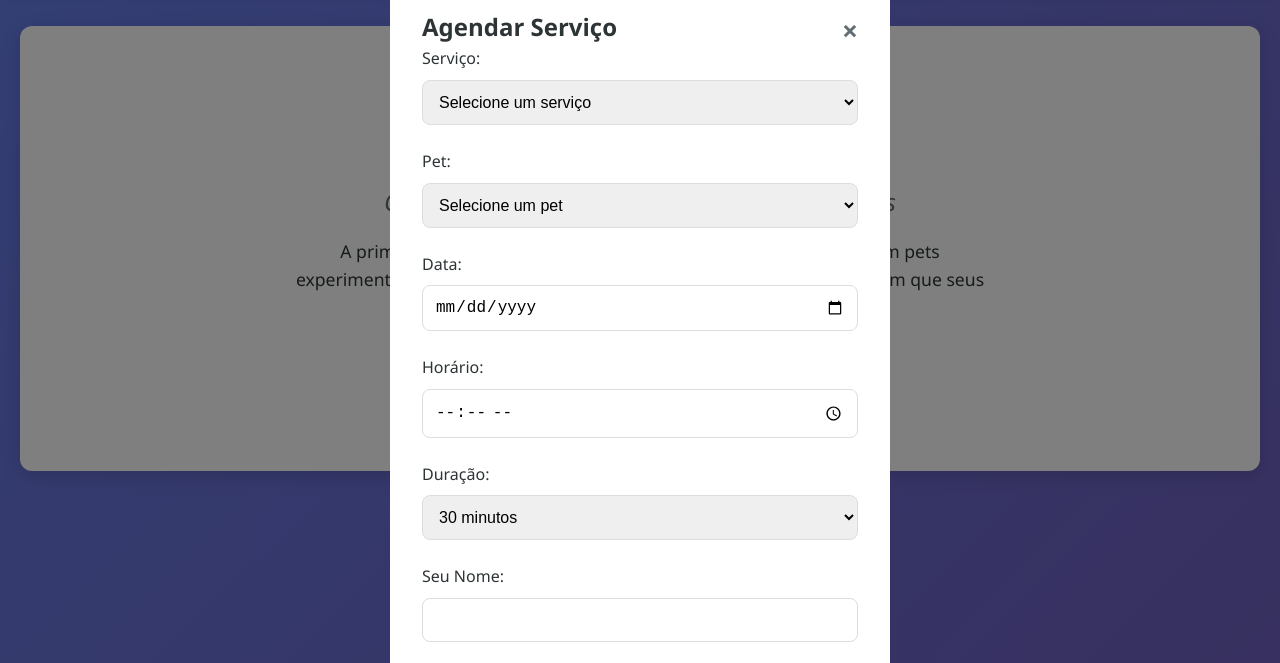
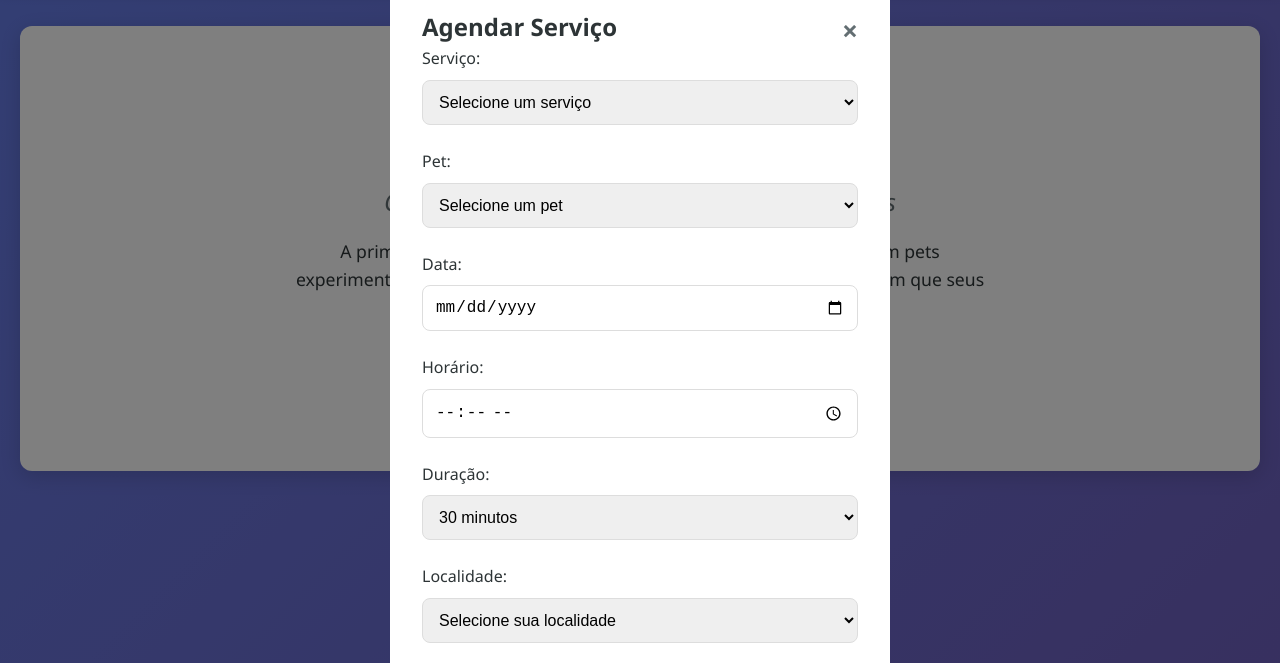
Before and after one commit to IgorMW/petforma, a plain HTML site: page index.html in a window 1280 px wide. Both pictures are taken after a click on the button "Agendar Agora". Shown: the part 88-751 px from the top of the page. Drawn offline with Linux system fonts and the light colour scheme.

Commit message:
Add locate

```diff
--- a/index.html
+++ b/index.html
@@ -91,18 +91,18 @@
           </div>
         </div>
         <div class="pet-card">
-          <img src="./assets/petforma-logo.png" alt="Mais pets">
+          <img src="./assets/brigite.png" alt="Mais pets">
           <div class="pet-info">
-            <h3>Max</h3>
-            <p>Golden Retriever amigável. Perfeito para famílias e crianças.</p>
-            <button class="btn btn-primary" onclick="openBookingModal('', 'Max')">Agendar</button>
+            <h3>Brigite</h3>
+            <p>Labradora amigável. Perfeita para famílias e crianças.</p>
+            <button class="btn btn-primary" onclick="openBookingModal('', 'Brigite')">Agendar</button>
           </div>
         </div>
         <div class="pet-card">
-          <img src="./assets/petforma-logo.png" alt="Mais pets">
+          <img src="./assets/luna.png" alt="Mais pets">
           <div class="pet-info">
             <h3>Luna</h3>
-            <p>Gata siamesa elegante e independente. Gosta de atenção nos seus termos.</p>
+            <p>Cadela fofa e independente. Gosta de atenção nos seus termos.</p>
             <button class="btn btn-primary" onclick="openBookingModal('', 'Luna')">Agendar</button>
           </div>
         </div>
@@ -131,8 +131,8 @@
             <option value="">Selecione um pet</option>
             <option value="persa">Persa (Cachorro)</option>
             <option value="toddy">Toddy (Cachorro)</option>
-            <option value="max">Max (Golden Retriever)</option>
-            <option value="luna">Luna (Gata Siamesa)</option>
+            <option value="brigite">Brigite (Cachorro)</option>
+            <option value="luna">Luna (Cachorro)</option>
           </select>
         </div>
         <div class="form-group">
@@ -151,6 +151,13 @@
             <option value="120">2 horas</option>
             <option value="180">3 horas</option>
             <option value="240">4 horas</option>
+          </select>
+        </div>
+        <div class="form-group">
+          <label for="location">Localidade:</label>
+          <select id="location" name="location" required>
+            <option value="">Selecione sua localidade</option>
+            <!-- As opções serão preenchidas dinamicamente pelo JavaScript -->
           </select>
         </div>
         <div class="form-group">
@@ -207,6 +214,7 @@
     </div>
   </footer>
 
+  <script src="locations-rj.js"></script>
   <script src="script.js"></script>
 </body>
 
--- /dev/null
+++ b/locations-rj.js
@@ -0,0 +1,346 @@
+// Localidades do Estado do Rio de Janeiro
+const locationsRJ = {
+    // Regiões Metropolitanas e Municípios organizados por região
+    regions: {
+        "Região Metropolitana": [
+            "Rio de Janeiro",
+            "Belford Roxo",
+            "Duque de Caxias",
+            "Guapimirim",
+            "Itaboraí",
+            "Itaguaí",
+            "Japeri",
+            "Magé",
+            "Maricá",
+            "Mesquita",
+            "Nilópolis",
+            "Niterói",
+            "Nova Iguaçu",
+            "Paracambi",
+            "Queimados",
+            "São Gonçalo",
+            "São João de Meriti",
+            "Seropédica",
+            "Tanguá"
+        ],
+        "Região Serrana": [
+            "Petrópolis",
+            "Teresópolis",
+            "Nova Friburgo",
+            "Cachoeiras de Macacu",
+            "Cantagalo",
+            "Carmo",
+            "Cordeiro",
+            "Duas Barras",
+            "Macuco",
+            "Santa Maria Madalena",
+            "São José do Vale do Rio Preto",
+            "São Sebastião do Alto",
+            "Sumidouro",
+            "Trajano de Moraes"
+        ],
+        "Região dos Lagos": [
+            "Cabo Frio",
+            "Arraial do Cabo",
+            "Armação dos Búzios",
+            "Araruama",
+            "Iguaba Grande",
+            "São Pedro da Aldeia",
+            "Saquarema"
+        ],
+        "Região Norte Fluminense": [
+            "Campos dos Goytacazes",
+            "Macaé",
+            "Carapebus",
+            "Cardoso Moreira",
+            "Conceição de Macabu",
+            "Quissamã",
+            "São Fidélis",
+            "São Francisco de Itabapoana",
+            "São João da Barra"
+        ],
+        "Região Noroeste Fluminense": [
+            "Itaperuna",
+            "Aperibé",
+            "Bom Jesus do Itabapoana",
+            "Cambuci",
+            "Italva",
+            "Laje do Muriaé",
+            "Miracema",
+            "Natividade",
+            "Porciúncula",
+            "Santo Antônio de Pádua",
+            "São José de Ubá",
+            "Varre-Sai"
+        ],
+        "Região do Médio Paraíba": [
+            "Volta Redonda",
+            "Barra Mansa",
+            "Resende",
+            "Barra do Piraí",
+            "Itatiaia",
+            "Pinheiral",
+            "Piraí",
+            "Porto Real",
+            "Quatis",
+            "Rio Claro",
+            "Rio das Flores"
+        ],
+        "Região Centro-Sul Fluminense": [
+            "Vassouras",
+            "Areal",
+            "Comendador Levy Gasparian",
+            "Engenheiro Paulo de Frontin",
+            "Mendes",
+            "Miguel Pereira",
+            "Paracambi",
+            "Paraíba do Sul",
+            "Paty do Alferes",
+            "Sapucaia",
+            "Três Rios"
+        ],
+        "Região da Costa Verde": [
+            "Angra dos Reis",
+            "Paraty",
+            "Mangaratiba"
+        ]
+    },
+
+    // Lista de todos os municípios em ordem alfabética (para busca rápida)
+    allMunicipalities: [
+        "Angra dos Reis",
+        "Aperibé",
+        "Araruama",
+        "Areal",
+        "Armação dos Búzios",
+        "Arraial do Cabo",
+        "Barra do Piraí",
+        "Barra Mansa",
+        "Belford Roxo",
+        "Bom Jesus do Itabapoana",
+        "Cabo Frio",
+        "Cachoeiras de Macacu",
+        "Cambuci",
+        "Campos dos Goytacazes",
+        "Cantagalo",
+        "Carapebus",
+        "Cardoso Moreira",
+        "Carmo",
+        "Comendador Levy Gasparian",
+        "Conceição de Macabu",
+        "Cordeiro",
+        "Duas Barras",
+        "Duque de Caxias",
+        "Engenheiro Paulo de Frontin",
+        "Guapimirim",
+        "Iguaba Grande",
+        "Itaboraí",
+        "Itaguaí",
+        "Italva",
+        "Itaperuna",
+        "Itatiaia",
+        "Japeri",
+        "Laje do Muriaé",
+        "Macaé",
+        "Macuco",
+        "Magé",
+        "Mangaratiba",
+        "Maricá",
+        "Mendes",
+        "Mesquita",
+        "Miguel Pereira",
+        "Miracema",
+        "Natividade",
+        "Nilópolis",
+        "Niterói",
+        "Nova Friburgo",
+        "Nova Iguaçu",
+        "Paracambi",
+        "Paraíba do Sul",
+        "Paraty",
+        "Paty do Alferes",
+        "Petrópolis",
+        "Pinheiral",
+        "Piraí",
+        "Porciúncula",
+        "Porto Real",
+        "Quatis",
+        "Queimados",
+        "Quissamã",
+        "Resende",
+        "Rio Claro",
+        "Rio das Flores",
+        "Rio de Janeiro",
+        "Santa Maria Madalena",
+        "Santo Antônio de Pádua",
+        "São Fidélis",
+        "São Francisco de Itabapoana",
+        "São Gonçalo",
+        "São João da Barra",
+        "São João de Meriti",
+        "São José de Ubá",
+        "São José do Vale do Rio Preto",
+        "São Pedro da Aldeia",
+        "São Sebastião do Alto",
+        "Sapucaia",
+        "Saquarema",
+        "Seropédica",
+        "Sumidouro",
+        "Tanguá",
+        "Teresópolis",
+        "Trajano de Moraes",
+        "Três Rios",
+        "Varre-Sai",
+        "Vassouras",
+        "Volta Redonda"
+    ],
+
+    // Zonas da cidade do Rio de Janeiro
+    rioZones: {
+        "Zona Sul": [
+            "Botafogo",
+            "Copacabana",
+            "Catete",
+            "Cosme Velho",
+            "Flamengo",
+            "Gávea",
+            "Glória",
+            "Humaitá",
+            "Ipanema",
+            "Jardim Botânico",
+            "Lagoa",
+            "Laranjeiras",
+            "Leblon",
+            "Leme",
+            "São Conrado",
+            "Urca"
+        ],
+        "Zona Norte": [
+            "Abolição",
+            "Água Santa",
+            "Alto da Boa Vista",
+            "Andaraí",
+            "Benfica",
+            "Bonsucesso",
+            "Cachambi",
+            "Catumbi",
+            "Cidade Nova",
+            "Complexo do Alemão",
+            "Del Castilho",
+            "Encantado",
+            "Engenho de Dentro",
+            "Engenho Novo",
+            "Estácio",
+            "Grajaú",
+            "Higienópolis",
+            "Ilha do Governador",
+            "Jacaré",
+            "Jacarezinho",
+            "Lins de Vasconcelos",
+            "Madureira",
+            "Mangueira",
+            "Manguinhos",
+            "Maracanã",
+            "Maré",
+            "Maria da Graça",
+            "Méier",
+            "Olaria",
+            "Penha",
+            "Piedade",
+            "Pilares",
+            "Praça da Bandeira",
+            "Ramos",
+            "Rio Comprido",
+            "Rocha",
+            "São Cristóvão",
+            "São Francisco Xavier",
+            "Tijuca",
+            "Todos os Santos",
+            "Triagem",
+            "Vila Isabel"
+        ],
+        "Zona Oeste": [
+            "Bangu",
+            "Barra da Tijuca",
+            "Campo Grande",
+            "Cidade de Deus",
+            "Cosmos",
+            "Deodoro",
+            "Guaratiba",
+            "Inhoaíba",
+            "Jacarepaguá",
+            "Jardim Sulacap",
+            "Magalhães Bastos",
+            "Padre Miguel",
+            "Paciência",
+            "Pedra de Guaratiba",
+            "Realengo",
+            "Recreio dos Bandeirantes",
+            "Santa Cruz",
+            "Santíssimo",
+            "Senador Camará",
+            "Senador Vasconcelos",
+            "Sepetiba",
+            "Taquara",
+            "Vargem Grande",
+            "Vargem Pequena",
+            "Vila Militar",
+            "Vila Valqueire"
+        ],
+        "Centro": [
+            "Caju",
+            "Centro",
+            "Gamboa",
+            "Lapa",
+            "Paquetá",
+            "Porto",
+            "Santa Teresa",
+            "Santo Cristo",
+            "Saúde"
+        ]
+    }
+};
+
+// Função para popular o select de localidades
+function populateLocationSelect() {
+    const locationSelect = document.getElementById('location');
+    if (!locationSelect) return;
+
+    // Limpar opções existentes
+    locationSelect.innerHTML = '<option value="">Selecione sua localidade</option>';
+
+    // Adicionar opções agrupadas por região
+    Object.keys(locationsRJ.regions).forEach(regionName => {
+        const optgroup = document.createElement('optgroup');
+        optgroup.label = regionName;
+
+        locationsRJ.regions[regionName].forEach(municipality => {
+            const option = document.createElement('option');
+            option.value = municipality.toLowerCase().replace(/\s+/g, '-');
+            option.textContent = municipality;
+
+            // Se for Rio de Janeiro, adicionar os bairros como sub-opções
+            if (municipality === "Rio de Janeiro") {
+                option.textContent = municipality + " (Capital)";
+                optgroup.appendChild(option);
+
+                // Adicionar bairros do Rio agrupados por zona
+                Object.keys(locationsRJ.rioZones).forEach(zoneName => {
+                    locationsRJ.rioZones[zoneName].forEach(neighborhood => {
+                        const neighborhoodOption = document.createElement('option');
+                        neighborhoodOption.value = `rio-de-janeiro-${neighborhood.toLowerCase().replace(/\s+/g, '-')}`;
+                        neighborhoodOption.textContent = `  └─ ${neighborhood} (${zoneName})`;
+                        optgroup.appendChild(neighborhoodOption);
+                    });
+                });
+            } else {
+                optgroup.appendChild(option);
+            }
+        });
+
+        locationSelect.appendChild(optgroup);
+    });
+}
+
+// Executar quando o DOM estiver pronto
+document.addEventListener('DOMContentLoaded', populateLocationSelect);
```
Also changed, not shown: script.js (+13 -2 lines), assets/brigite.png (added), assets/luna.png (added).
